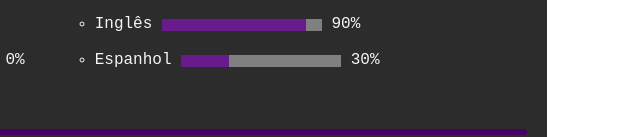
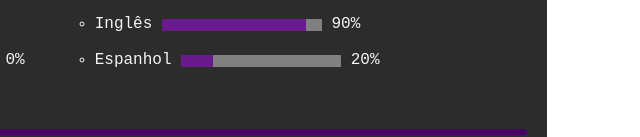
Before and after one commit to yanV1e1ra/my_first_steps, a plain HTML site: page Arquivos html/Currículo/index.html in a window 1280 px wide. Shown: the part 665-802 px from the top of the page, 625-1265 px from the left. Drawn offline with Linux system fonts and the light colour scheme.

Commit message:
Só apaguei umas linhas desnecesárias

```diff
--- a/Arquivos html/Currículo/index.html
+++ b/Arquivos html/Currículo/index.html
@@ -19,7 +19,6 @@
             </section>
 
             <br>
-
             <hr>
 
             <section>
@@ -33,7 +32,6 @@
             </section>
 
             <br>
-
             <hr>
 
             <section id="conhecimento">
@@ -55,7 +53,7 @@
                     <br>
                     <li>Inglês <progress value="90" max="100"></progress> 90%</li>
                     <br>
-                <li>Espanhol <progress value="30" max="100"></progress> 30%</li>
+                    <li>Espanhol <progress value="20" max="100"></progress> 20%</li>
                 </ul>
             </section>
 
@@ -82,6 +80,5 @@
         <footer>
             <p><i>Todos os direitos reservados a Yan Cassiano</i></p>
         </footer>
-
     </body>
 </html>
```
Also changed, not shown: Arquivos html/Currículo/styles.css (line endings or trailing spaces). Lines whose indentation alone changed are shown as unchanged.
